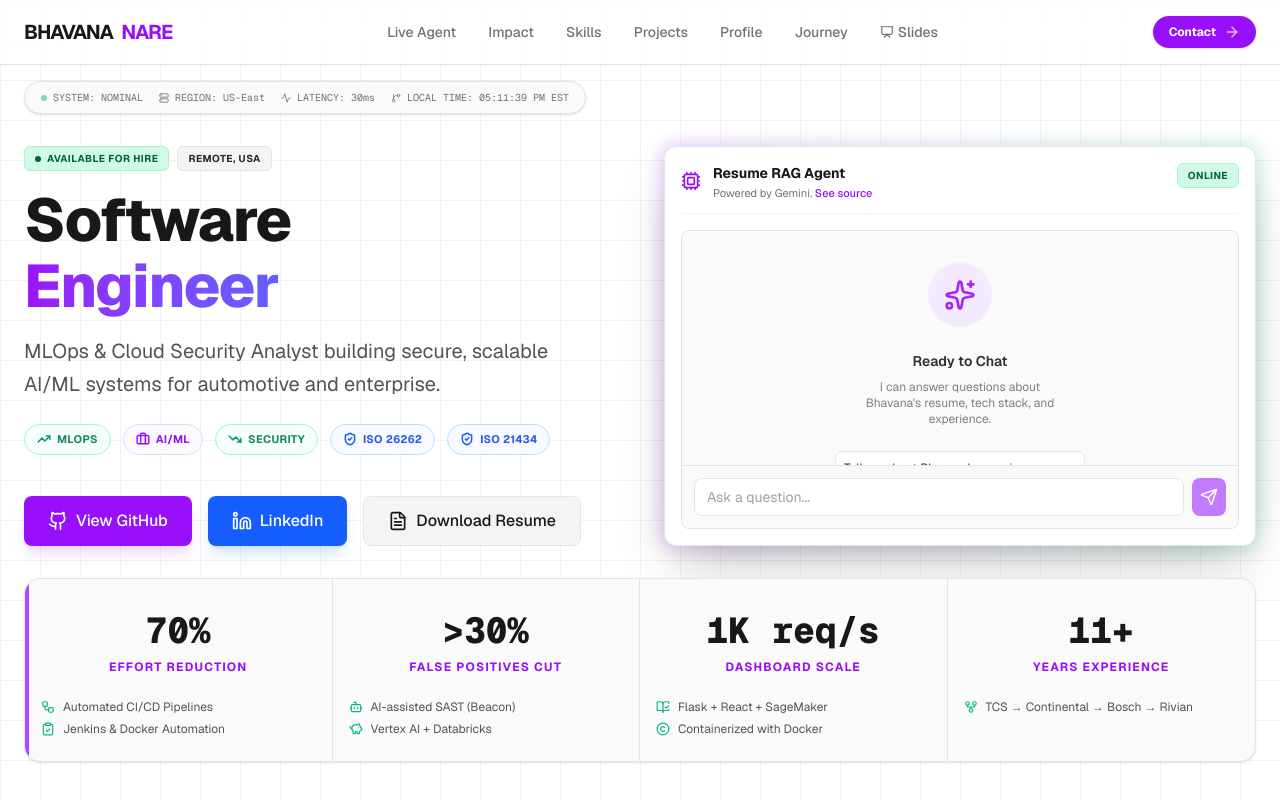
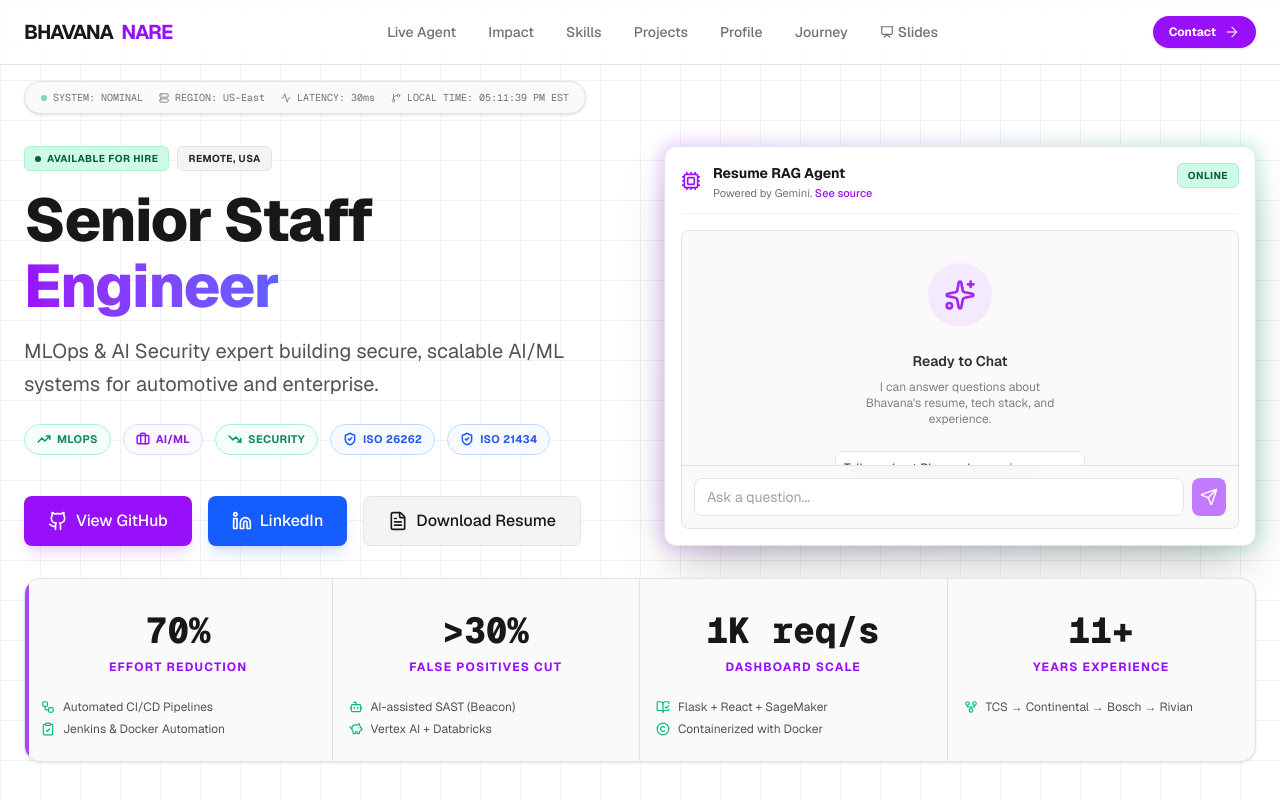
Before and after one commit to BNTiyan/bhavana-portfolio-agent, a Next.js app: page / in a window 1280 px wide. Shown: the top 800 px of the page. Built offline with nearby package versions, Linux system fonts and the light colour scheme.

Commit message:
Add files via upload

```diff
--- a/src/components/HeroSection.tsx
+++ b/src/components/HeroSection.tsx
@@ -46,14 +46,14 @@ const HeroSection = () => {
 
             {/* Title */}
             <h1 className="text-5xl md:text-6xl font-extrabold tracking-tight mb-4 text-zinc-900 dark:text-white leading-[1.1]">
-              Software<br />
+              Senior Staff<br />
               <span className="text-transparent bg-clip-text bg-gradient-to-r from-purple-600 to-indigo-500">
                 Engineer
               </span>
             </h1>
 
             <p className="text-xl text-zinc-600 dark:text-zinc-400 leading-relaxed max-w-xl mb-6">
-              MLOps & Cloud Security Analyst building secure, scalable AI/ML systems for automotive and enterprise.
+              MLOps & AI Security expert building secure, scalable AI/ML systems for automotive and enterprise.
             </p>
 
             {/* Trust Signals */}
--- a/src/components/Roadmap.tsx
+++ b/src/components/Roadmap.tsx
@@ -103,7 +103,7 @@ const PHASES: RoadmapPhase[] = [
   },
   {
     id: 6,
-    title: "Product Owner & System Safety Engineer",
+    title: "Senior Software Engineer & System Integrator",
     organization: "Robert Bosch",
     location: "Michigan, USA",
     period: "2023 - 2025",
```
